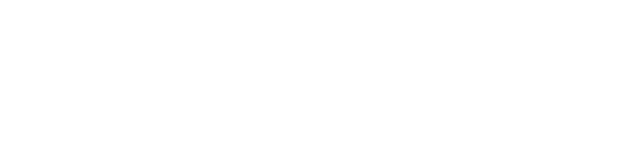
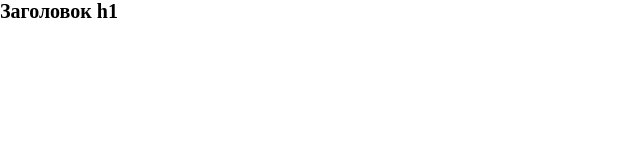
Before and after one commit to antonsoloviev/home-work-4, a plain HTML site: page index.html in a window 1280 px wide. Shown: the whole page, without its empty margins (0-640 px from the left). Drawn offline with Linux system fonts and the light colour scheme; files that its build step writes are made by us from their sources.

Commit message:
feat:add header

```diff
--- a/index.html
+++ b/index.html
@@ -12,5 +12,11 @@
 </head>
 <body>
 
+  <header class="header">
+
+  <h1>Заголовок h1</h1>
+
+  </header>
+
 </body>
 </html>
```
